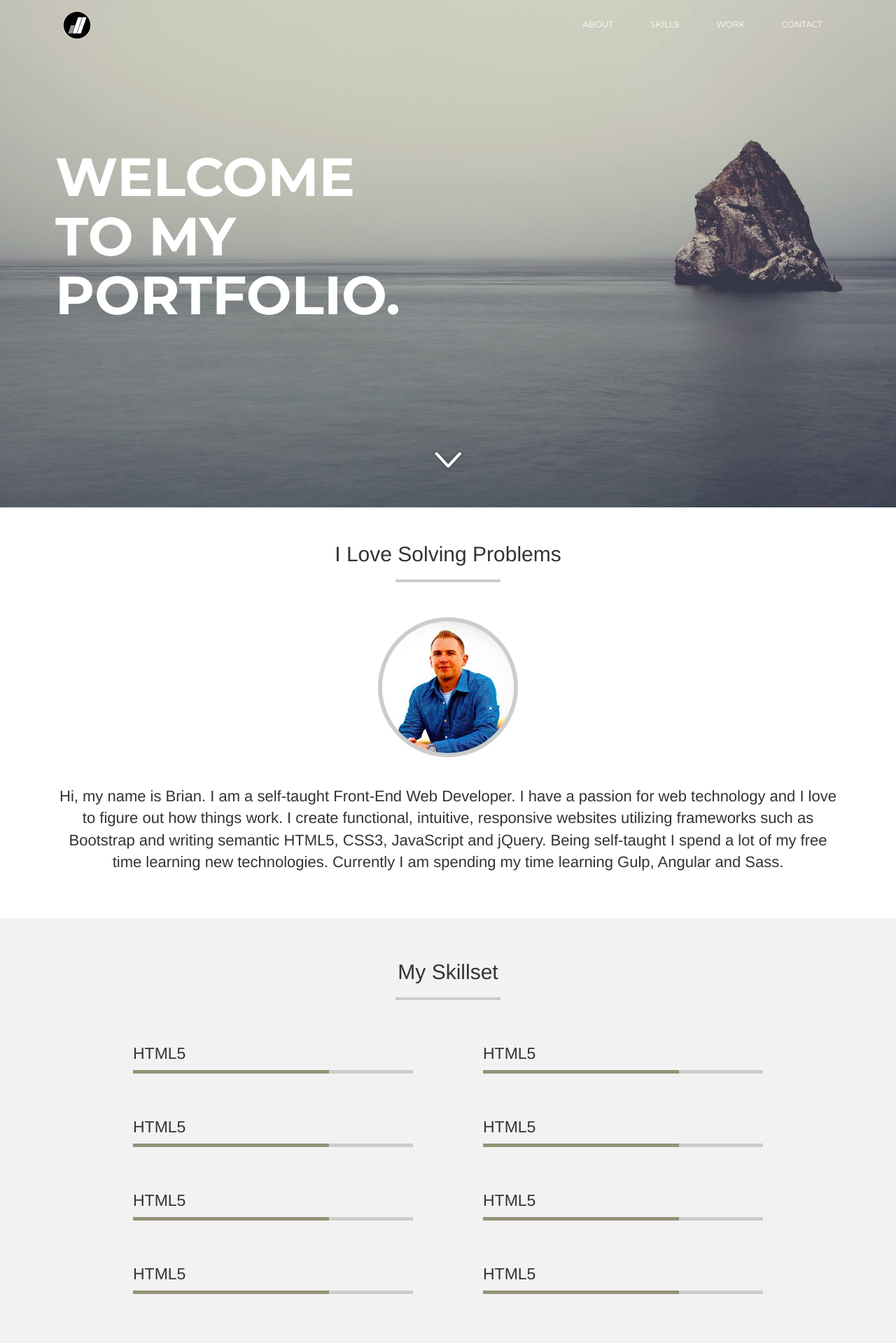
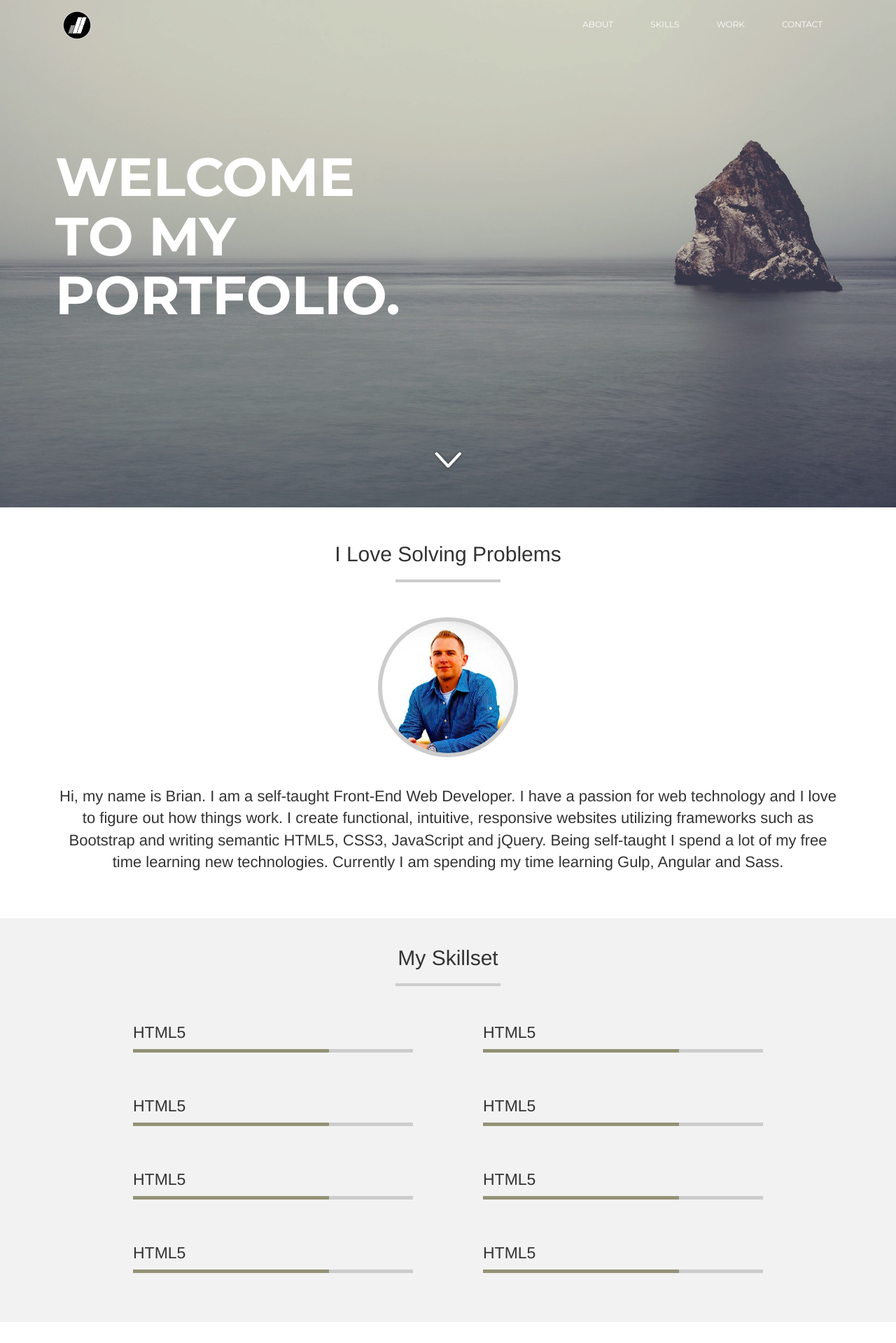
Before and after one commit to briandaub/briandaub.github.io, a Jekyll site: the page built from index.html, in a window 1280 px wide. Shown: the whole page at 70% size. Built offline with Jekyll 4.4.1, drawn with Linux system fonts in a browser that asks for light colours; after the commit the page ends 1889 px from its top, so only the background shows below that.

Commit message:
changed margins for .list-group

```diff
--- a/_sass/_skills.sass
+++ b/_sass/_skills.sass
@@ -4,7 +4,7 @@
     text-align: center
 
     h2
-        margin: 60px 0 15px
+        margin: 40px 0 15px
 
         &:after
             display: block
@@ -15,7 +15,7 @@
             margin: 20px auto
 
     .skill-list
-        margin: 50px 0
+        margin: 40px 0
 
         .list-group
 
```
